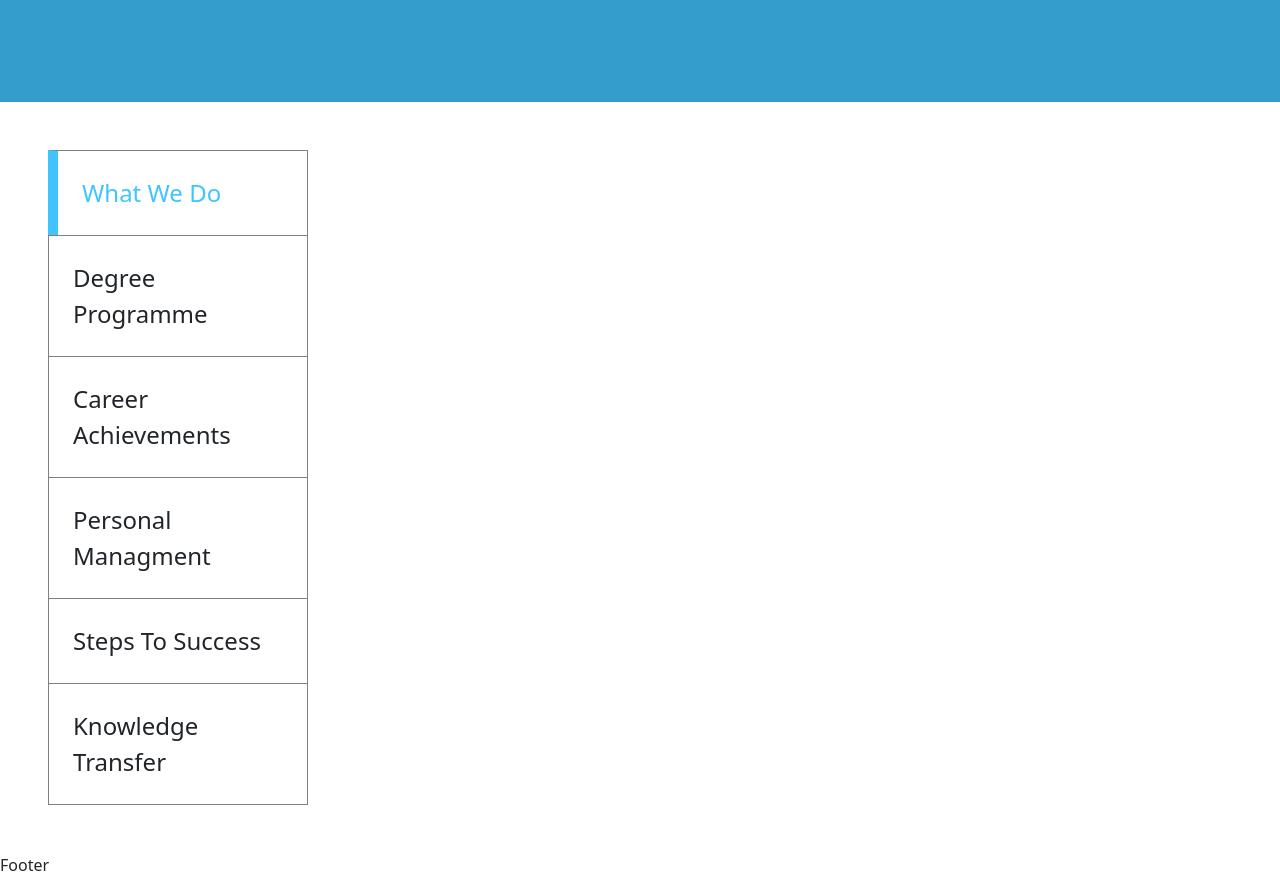
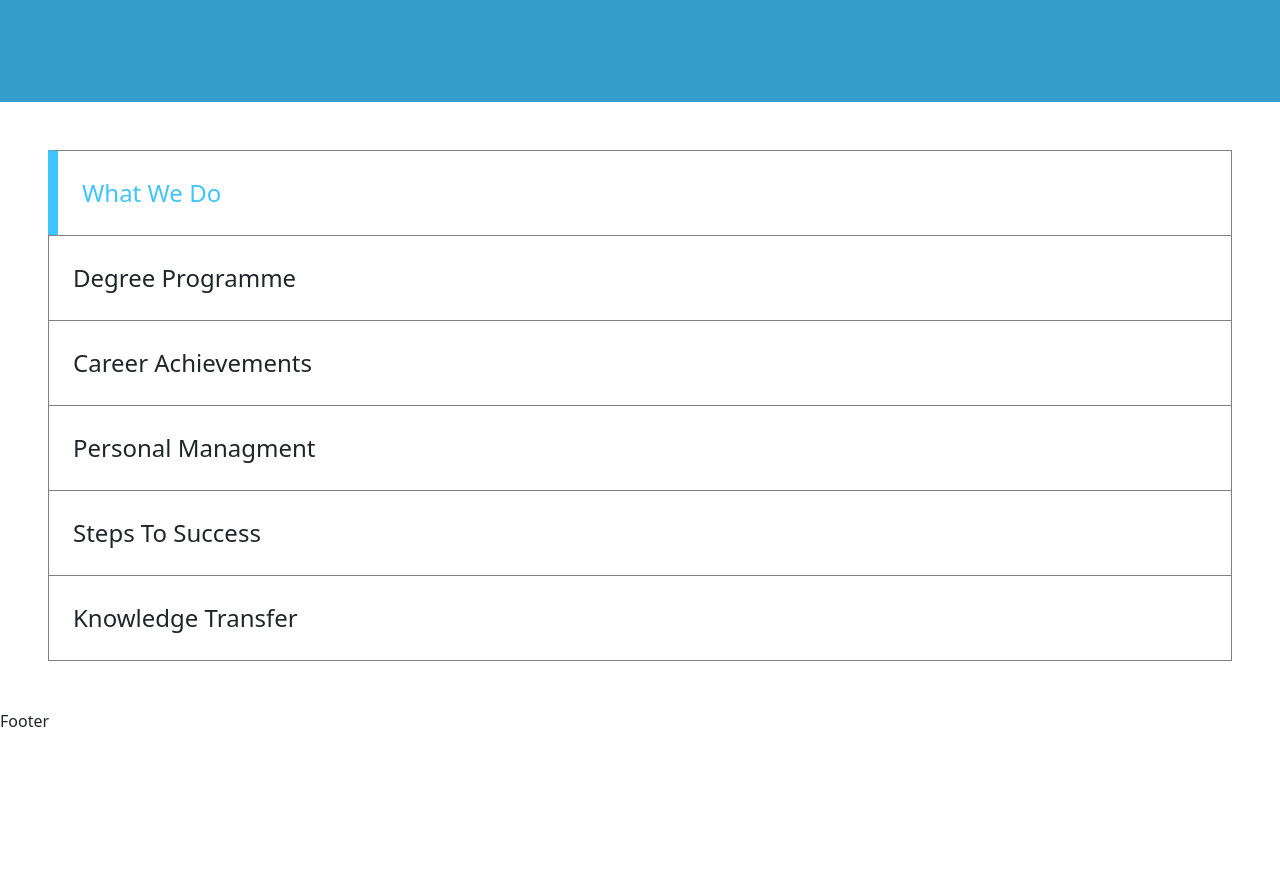
Before and after one commit to totarochristian/proj-html-vuejs, a Vue app: page / in a window 1280 px wide. Shown: the part 3700-4577 px from the top of the page. After the commit the page ends 4433 px from the top, so only its background shows below. Built offline with nearby package versions, Linux system fonts and the light colour scheme.

Commit message:
Define the logic to change section and update the style for the learning possibilities component sections

```diff
--- a/src/components/Main/LearningPossibilitiesComponent.vue
+++ b/src/components/Main/LearningPossibilitiesComponent.vue
@@ -1,7 +1,7 @@
 <template>
   <div id="learningPossibilities" class="p-4">
-    <div id="learningSections" class="p-4 col-3 d-flex flex-column align-items-start">
-      <span class="w-100 text-capitalize fs-4 p-4" :class="{'active': index == activeIndex}" v-for="(elem, index) in store.siteCreationData.main.learningPossibilities.data">{{ elem.sectiontitle }}</span>
+    <div id="learningSections" class="p-4 d-flex flex-column align-items-start">
+      <span class="w-100 text-capitalize fs-4 p-4" :class="{'active': index == activeIndex}" @click="OpenSection(index)" v-for="(elem, index) in store.siteCreationData.main.learningPossibilities.data">{{ elem.sectiontitle }}</span>
     </div>
   </div>
 </template>
@@ -16,6 +16,11 @@
         store,
         activeIndex: 0
       }
+    },
+    methods:{
+      OpenSection(indexToOpen){
+        this.activeIndex = indexToOpen;
+      }
     }
   }
 </script>
@@ -25,9 +30,11 @@
 
   #learningPossibilities{
     #learningSections{
+      min-width: 500px;
       span{
         border: 1px solid grey;
         border-bottom: 0;
+        cursor: pointer;
         &:last-child{
           border-bottom: 1px solid grey;
         }
```
